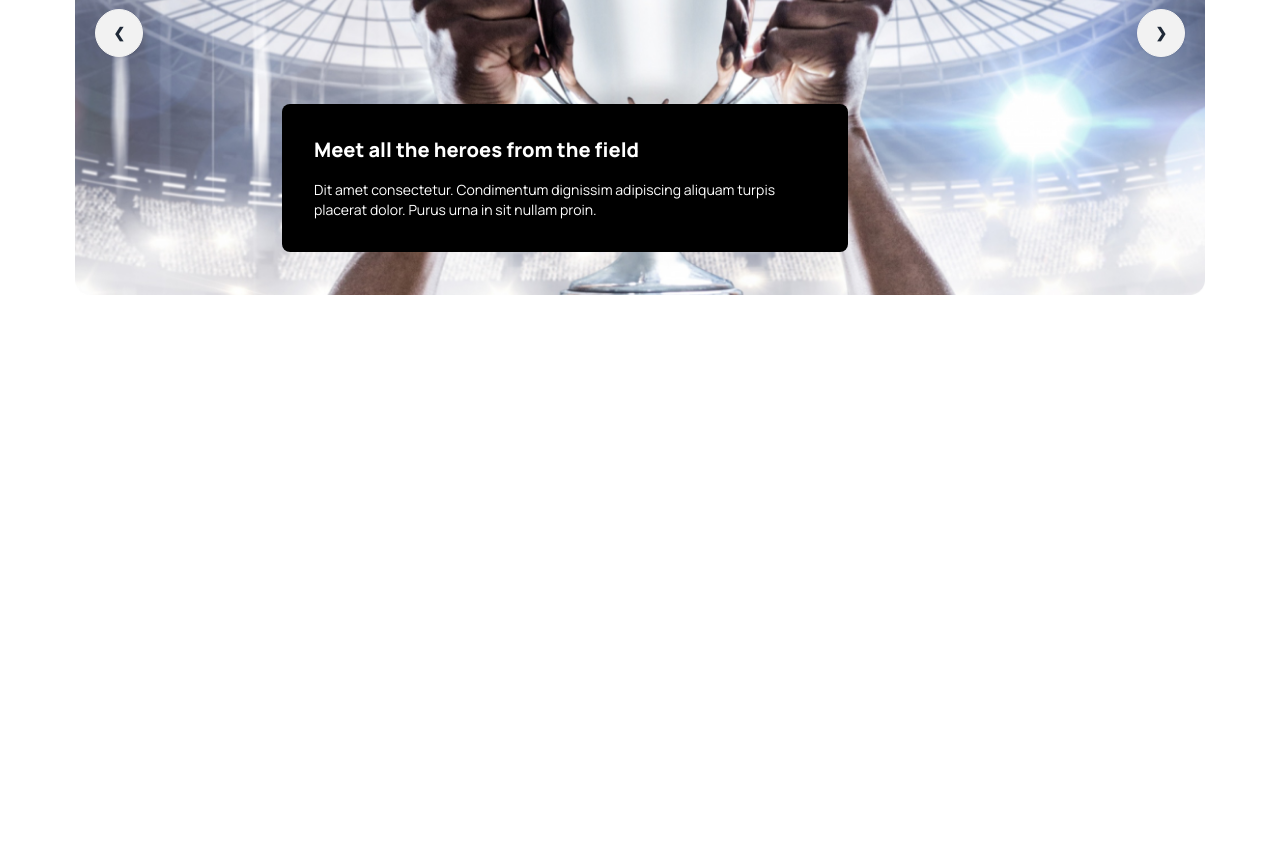
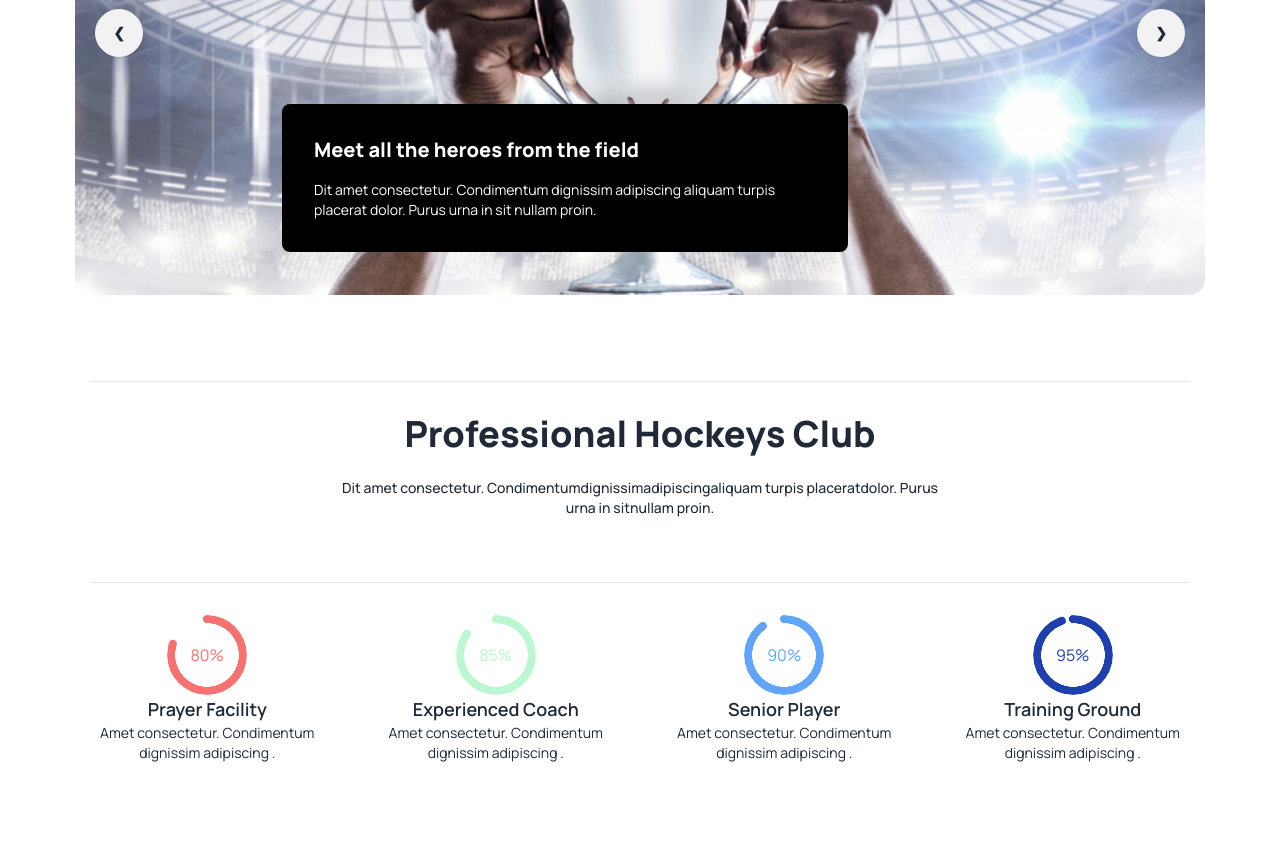
Before and after one commit to sajedul4D/B9A3-Hockeys, a plain HTML site: page index.html in a window 1280 px wide. Shown: the part 344-1187 px from the top of the page. Before the commit the page ends 800 px from the top, so only its background shows below. Drawn offline with nearby package versions, Linux system fonts and the light colour scheme.

Commit message:
added main section

```diff
--- a/index.html
+++ b/index.html
@@ -109,7 +109,38 @@
           </div>
 
     </header>
-    <main>
+    <main class="lg:w-[1170px] mx-auto px-5">
+        <!-- progress start -->
+        <section class=" py-7  lg:py-20">
+          <hr class="mb-8 lg:w-[1100px] mx-auto">
+          <div>
+            <h2 class=" text-xl lg:text-4xl font-extrabold text-center mb-6">Professional Hockeys Club</h2>
+            <p class="text-sm font-medium text-center lg:w-[607px] mx-auto mb-16">Dit amet consectetur. Condimentumdignissimadipiscingaliquam turpis placeratdolor. Purus urna in sitnullam proin.</p>
+          </div>
+          <hr class=" mb-8 lg:w-[1100px] mx-auto">
+          <div class="flex text-center gap-6 flex-col lg:flex-row justify-between">
+            <div>
+              <div class="radial-progress text-red-400" style="--value:80;" role="progressbar">80%</div>
+              <h2 class="text-lg font-semibold">Prayer Facility</h2>
+              <p class="text-sm font-normal">Amet consectetur. Condimentum dignissim adipiscing .</p>
+            </div>
+            <div>
+              <div class="radial-progress text-green-200" style="--value:85;" role="progressbar">85%</div>
+              <h2 class="text-lg font-semibold">Experienced Coach</h2>
+              <p class="text-sm font-normal">Amet consectetur. Condimentum dignissim adipiscing .</p>
+            </div>
+            <div>
+              <div class="radial-progress text-blue-400" style="--value:90;" role="progressbar">90%</div>
+              <h2 class="text-lg font-semibold">Senior Player</h2>
+              <p class="text-sm font-normal">Amet consectetur. Condimentum dignissim adipiscing .</p>
+            </div>
+            <div>
+              <div class="radial-progress text-blue-800" style="--value:95;" role="progressbar">95%</div>
+              <h2 class="text-lg font-semibold">Training Ground</h2>
+              <p class="text-sm font-normal">Amet consectetur. Condimentum dignissim adipiscing .</p>
+            </div>
+          </div>
+        </section>
 
     </main>
     <footer>
```
